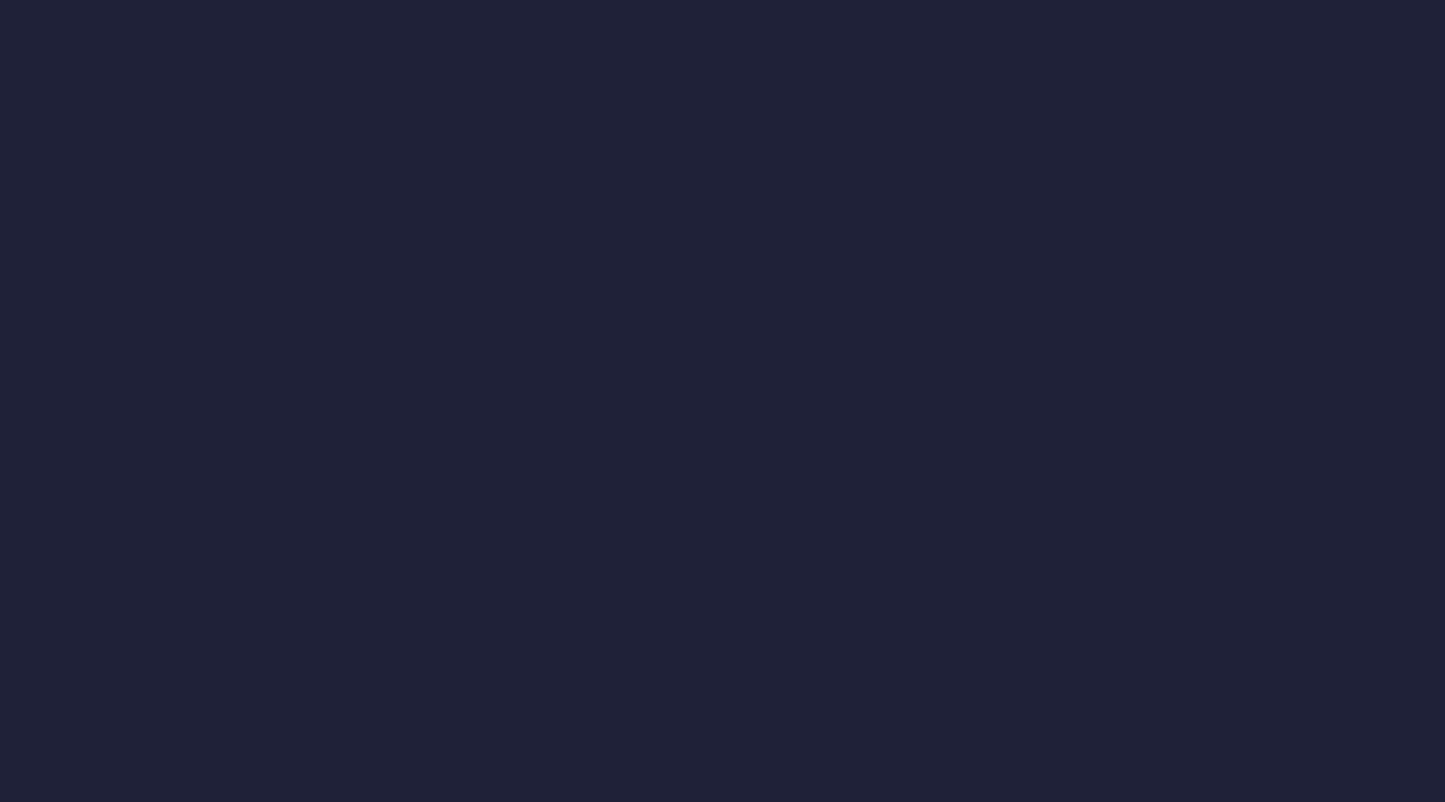
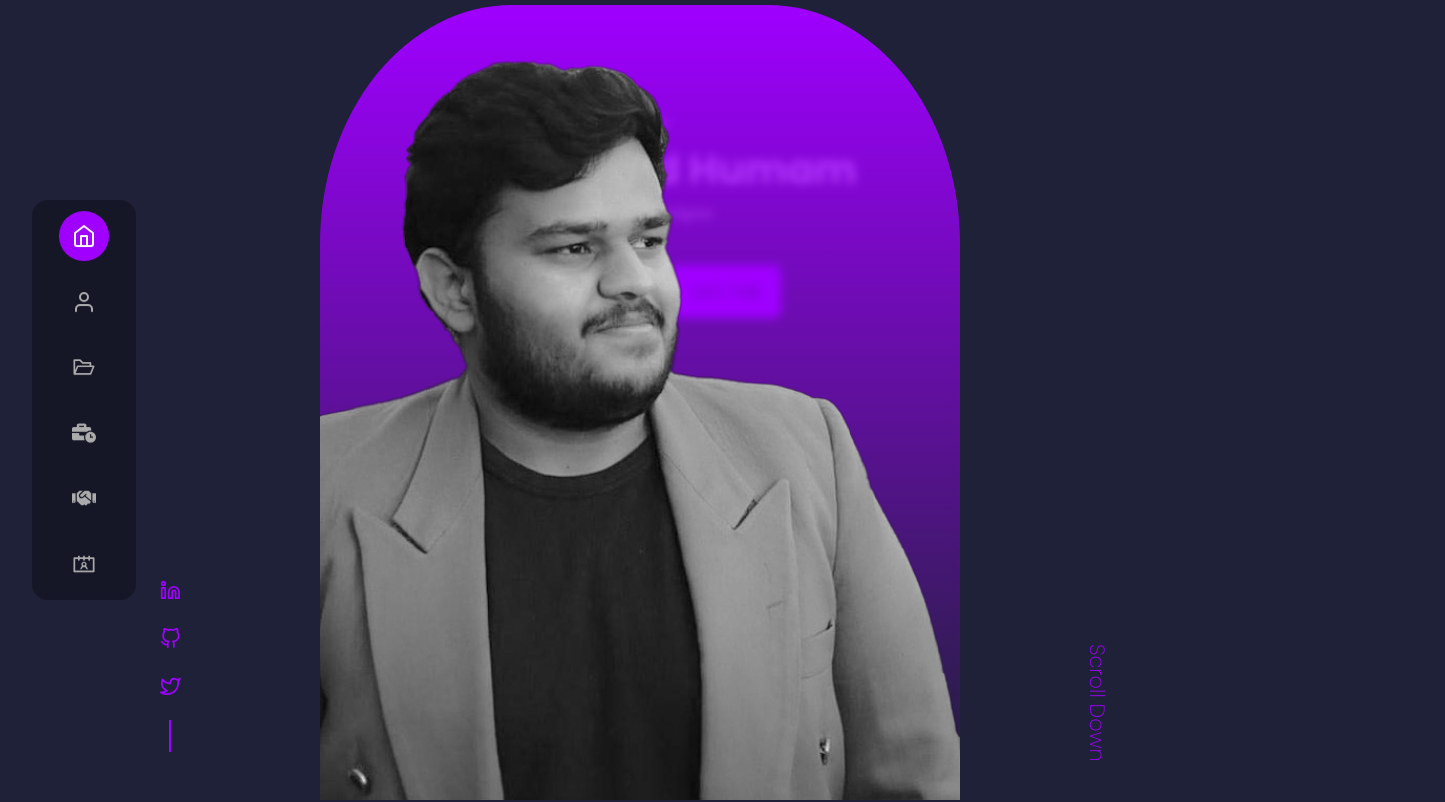
Before and after one commit to humamchoudhary/portfolio-netlify, a React (Create React App) app: page / in a window 1280 px wide. Before the commit this address had no page. Shown: the top 802 px of the page, 1445 px wide, since content can reach past the window. Built offline with nearby package versions, Linux system fonts and the light colour scheme.

Commit message:
Update App.jsx

```diff
--- a/src/App.jsx
+++ b/src/App.jsx
@@ -8,8 +8,6 @@ import { HashRouter } from "react-router-dom";
 import Home from './components/Home/Home';
 import PortFolioDetails from './components/PortFolioDetails/PortFolioDetails';
 import Error404 from './components/404/404';
-import { useEffect } from "react";
-import { useLocation } from "react-router-dom";
 
 const App = () => {
 
@@ -18,9 +16,9 @@ const App = () => {
     <>
       <HashRouter>
         <Routes>
-          <Route path="/Portfolio/Portfolio" element={<PortFolioDetails />} />
-          <Route path='/Portfolio' element={<Home />} />
-          <Route path='/Portfolio/*' element={<Error404 />} />
+          <Route path="/Portfolio" element={<PortFolioDetails />} />
+          <Route path='/' element={<Home />} />
+          <Route path='/*' element={<Error404 />} />
         </Routes>
 
       </HashRouter>
```
